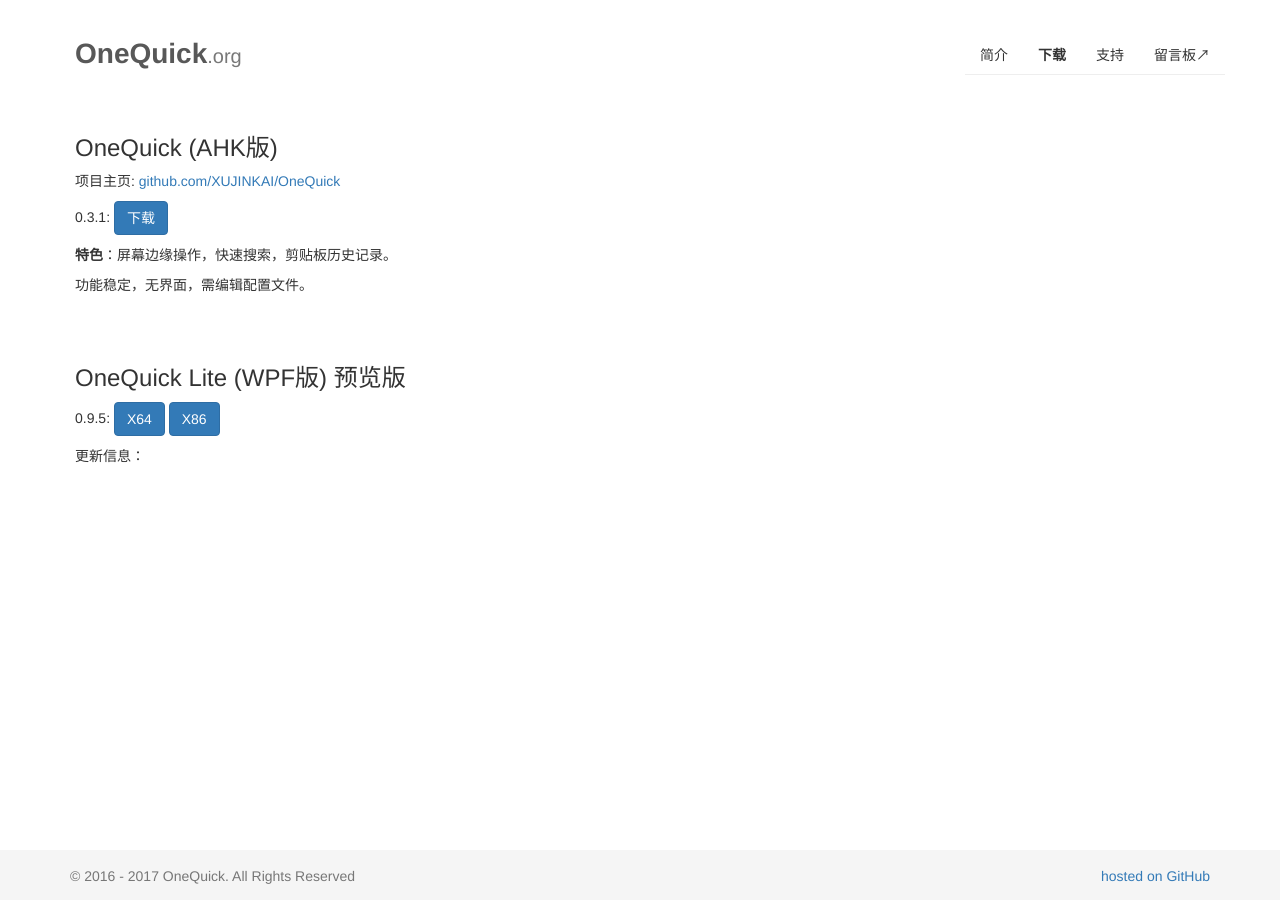
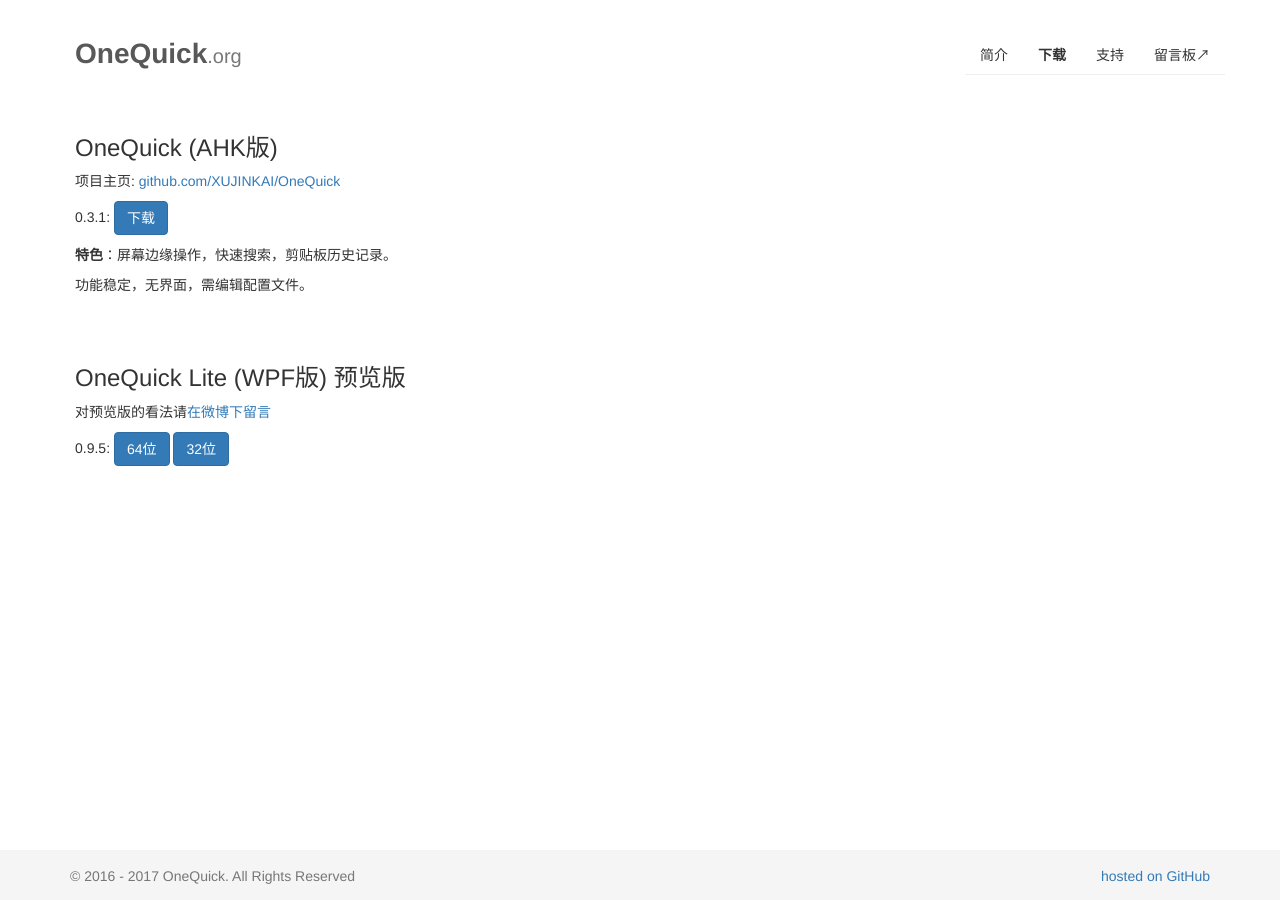
Before and after one commit to OneQuick/OneQuick.github.io-v1-legacy, a Jekyll site: the page built from download.md, in a window 1280 px wide. Built offline with Jekyll 4.4.1, drawn with Linux system fonts in a browser that asks for light colours; nearby versions of some CDN libraries.

Commit message:
modify version-lite.xml structure

```diff
--- a/download.md
+++ b/download.md
@@ -18,10 +18,12 @@
 
 ### OneQuick Lite (WPF版) 预览版
 
-<!-- 反馈：<a href="https://github.com/OneQuick/OneQuick.net/issues">github.com/OneQuick/OneQuick.net/issues</a> -->
+<!-- <p>反馈：<a href="https://github.com/OneQuick/OneQuick.net/issues" target="_blank">github.com/OneQuick/OneQuick.net/issues</a></p> -->
 
-<p>{{ site.lite.version }}:
-<a href="{{ site.lite.x64url }}"><button type="button" class="btn btn-primary">X64</button></a>
-<a href="{{ site.lite.x86url }}"><button type="button" class="btn btn-primary">X86</button></a>
+<p>对预览版的看法请<a href="http://weibo.com/6345080029/Fm4khv8rq" target="_blank">在微博下留言</a></p>
+
+<p>
+{{ site.lite.version }}:
+<a href="{{ site.lite.x64url }}"><button type="button" class="btn btn-primary">64位</button></a>
+<a href="{{ site.lite.x86url }}"><button type="button" class="btn btn-primary">32位</button></a>
 </p>
-<p>更新信息：{{ site.lite.note }}</p>
--- a/version-lite.xml
+++ b/version-lite.xml
@@ -7,5 +7,7 @@
   <DownloadZipUrlX86>{{ site.lite.x86url }}</DownloadZipUrlX86>
   <DownloadZipUrlX64>{{ site.lite.x64url }}</DownloadZipUrlX64>
   <LaucherName>{{ site.lite.launch }}</LaucherName>
-  <ReleaseNote>{{ site.lite.note }}</ReleaseNote>
+  <ReleaseNote1>{{ site.lite.v1note }}</ReleaseNote1>
+  <ReleaseNote2>{{ site.lite.v2note }}</ReleaseNote2>
+  <ReleaseNote3>{{ site.lite.v3note }}</ReleaseNote3>
 </VersionUpdate>
```
